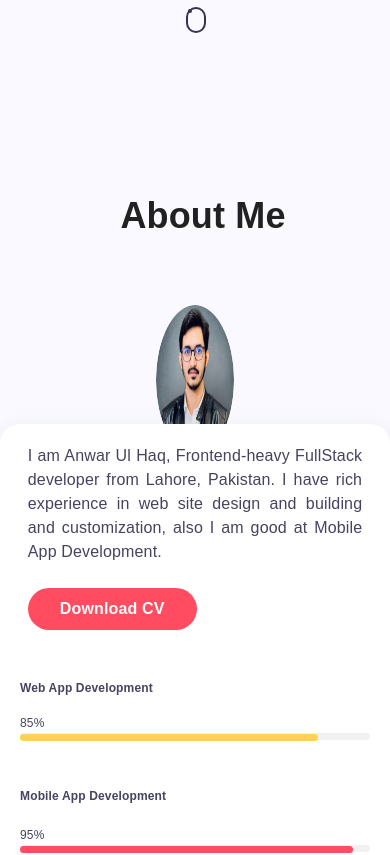
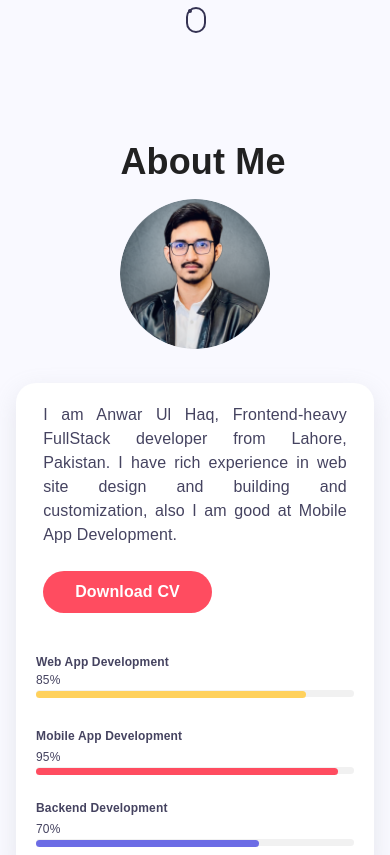
Before and after one commit to aliraza2u/portfolio-dev, a React (Create React App) app: page / in a window 390 px wide. Shown: the part 720-1575 px from the top of the page. Built offline with nearby package versions, Linux system fonts and the light colour scheme.

Commit message:
fixed footer and aboutus issues

```diff
--- a/src/components/About/About.css
+++ b/src/components/About/About.css
@@ -8,7 +8,6 @@
   justify-content: space-around;
   flex-direction: column;
   flex-wrap: wrap;
-  margin-bottom: 120px;
 }
 .aboutme_data {
   height: 300px;
@@ -18,8 +17,6 @@
 }
 .aboutme_img {
   /* border: 1px solid red; */
-  height: 90%;
-  width: 20%;
   display: flex;
   flex-direction: column;
   justify-content: flex-start;
@@ -149,16 +146,13 @@
 
 @media screen and (max-width: 768px) {
   .about {
-    height: auto;
-    width: auto;
-    /* border: 1px solid; */
+    padding: 1rem;
   }
 
   .aboutme_data {
-    height: 96vh;
+    height: 80vh;
     /* border: 1px solid; */
     width: 100%;
-    margin: -10px auto;
     display: flex;
     flex-direction: column;
     justify-content: center;
@@ -166,20 +160,17 @@
   }
   .about_me {
     height: 100%;
-    margin-top: 70px;
     display: flex;
     justify-content: center;
     align-items: center;
-    /* border: 1px solid; */
-    padding-bottom: 2px;
   }
   .about_cv {
-    height: 70%;
+    /* height: 70%; */
     width: 100%;
     display: flex;
     flex-direction: column;
     justify-content: flex-start;
-    margin-top: -107%;
+    /* margin-top: -107%; */
   }
   .about_cv1 {
     height: 50%;
@@ -196,6 +187,6 @@
     padding: 20px;
   }
   .aboutme_img {
-    height: 62%;
+    /* height: 62%; */
   }
 }
--- a/src/components/About/Index.jsx
+++ b/src/components/About/Index.jsx
@@ -4,7 +4,7 @@ import Button from "../Button/Index.jsx";
 import Header from "../Header/Index";
 const About = () => {
   return (
-    <div className="about">
+    <div className="about xl:pb-28">
       <section className="about_me">
         <Header header_txt="About Me" />
         <div className="aboutme_data">
--- a/src/components/Contact/Contact.css
+++ b/src/components/Contact/Contact.css
@@ -1,16 +1,11 @@
 .contact {
-  /* padding: 30px; */
   background-color: #f9f9ff;
-
-  /* border: 1px solid; */
 }
-.contact_wrap{
-  padding: 45px;
-  margin-top: -72px;
+.contact_wrap {
+  margin-bottom: 2rem;
 }
 
 .contact_parent {
-  /* border: 1px solid; */
   height: auto;
   width: 100%;
   margin: auto;
@@ -22,9 +17,9 @@
   background-size: 100% 100%;
   height: 50%;
 }
-.contact_info span{
+.contact_info span {
   color: #5e5c7f;
-  font-family: Rubik,sans-serif;
+  font-family: Rubik, sans-serif;
   font-size: 16px;
   line-height: 1.7;
 }
@@ -54,18 +49,16 @@
   line-height: 1.6;
   padding: 10px 30px;
   width: 100%;
-    box-shadow: 0 5px 20px 0 rgba(69,67,96,.1);
-
+  box-shadow: 0 5px 20px 0 rgba(69, 67, 96, 0.1);
 }
 .form-group {
   margin-bottom: 30px;
   color: #5e5c7f;
-    font-family: Rubik,sans-serif;
+  font-family: Rubik, sans-serif;
   font-size: 16px;
   line-height: 1.7;
 }
 .btn-container {
-  /* border: 1px solid; */
   display: flex;
   justify-content: center;
   align-items: center;
@@ -75,31 +68,18 @@
   background-color: #ff4c60;
 }
 
-
-@media (max-width:768px) {
-  .btn-container{
+@media (max-width: 768px) {
+  .btn-container {
     margin-top: 27px;
   }
-  .form-control{
+  .form-control {
     padding: 17px 30px;
   }
-  .form-group{
+  .form-group {
     margin-bottom: 6px;
   }
-  .contact_info{
-
+  .contact_info {
     background-repeat: no-repeat;
     background-size: contain;
-    min-height: 200px;
-  }
-  .contact{
-    margin-top: 8rem;
-  }
-  .contact_wrap{
-    margin-top: -44px;
-    padding: 6px;
-  }
-  .contact_form{
-    margin-top: -35px;
   }
 }
--- a/src/components/Contact/Index.jsx
+++ b/src/components/Contact/Index.jsx
@@ -4,7 +4,7 @@ import Header from "../Header/Index";
 import Button from "../Button/Index";
 const Contact = () => {
   return (
-    <div className="contact">
+    <div className="contact lg:px-4 2xl:px-0">
       <Header header_txt="Get in Touch" />
       <div className=" contact_wrap">
         <div className="row">
--- a/src/components/Experience/Index.jsx
+++ b/src/components/Experience/Index.jsx
@@ -8,7 +8,7 @@ const Experience = () => {
     <div className="experience pb-36">
       <Header header_txt="Experience" />
       <div className="experience_parent">
-        <div className="row ">
+        <div className="row px-4 xl:px-0">
           <div className="col-md-6">
             <div className="experience_child">
               {Experience_DATA1.map((element) => {
--- a/src/components/Home/Index.jsx
+++ b/src/components/Home/Index.jsx
@@ -29,7 +29,7 @@ const Index = () => {
             );
           })}
         </div>
-        <Button btn_text="Hire me" />
+        <Button name="Hire me" />
 
         <div className="scroll">
           <a href="./about/About.jsx">Scroll Down</a>
--- a/src/components/Projects/Projects.css
+++ b/src/components/Projects/Projects.css
@@ -27,10 +27,6 @@
 
 .project_tab ul li:hover {
   color: #ff4c60;
-}
-
-.project_parent {
-  padding: 30px;
 }
 
 .l1 {
--- a/src/components/Services/Index.jsx
+++ b/src/components/Services/Index.jsx
@@ -4,7 +4,7 @@ import "./Services.css";
 
 const Services = () => {
   return (
-    <div className="services px-4 pb-36">
+    <div className="services px-4 pb-16 xl:pb-36">
       <Header header_txt="Services" />
       <div className="grid grid-cols-1 lg:grid-cols-3 gap-5">
         {SERVICES_DATA.map((element) => {
--- a/src/components/Services/Services.css
+++ b/src/components/Services/Services.css
@@ -74,10 +74,7 @@
     flex-direction: column;
     gap: 2rem;
   }
-  .text_center_wrap {
-    margin-top: 38%;
-    display: flex;
-  }
+
   .text_center_wrap span {
     padding: 0.9rem;
     text-align: center;
--- a/src/components/Skill/Index.jsx
+++ b/src/components/Skill/Index.jsx
@@ -82,7 +82,7 @@ const Skill = () => {
           </div>
         </div>
         {/* Achievement */}
-        <div className="grid grid-cols-1 lg:grid-cols-4 gap-5 xl:py-36">
+        <div className="grid grid-cols-1 lg:grid-cols-4 gap-5 py-16 xl:py-36">
           {PROFESSIONAL_DETAILS.map((item) => (
             <div key={item.title} className="flex items-baseline gap-6">
               <span style={{ color: item.color }}>{item.icon}</span>
--- a/src/components/Skill/Skill.css
+++ b/src/components/Skill/Skill.css
@@ -66,10 +66,11 @@
   .skill_parent {
     width: 100%;
     height: 100%;
+    padding: 0;
   }
   .skill_center_child {
     width: 100%;
-    padding: 30px;
+    padding: 12px;
   }
   .skill_text_color {
     font-family: Rubik, sans-serif;
```
Lines whose indentation alone changed are shown as unchanged.
